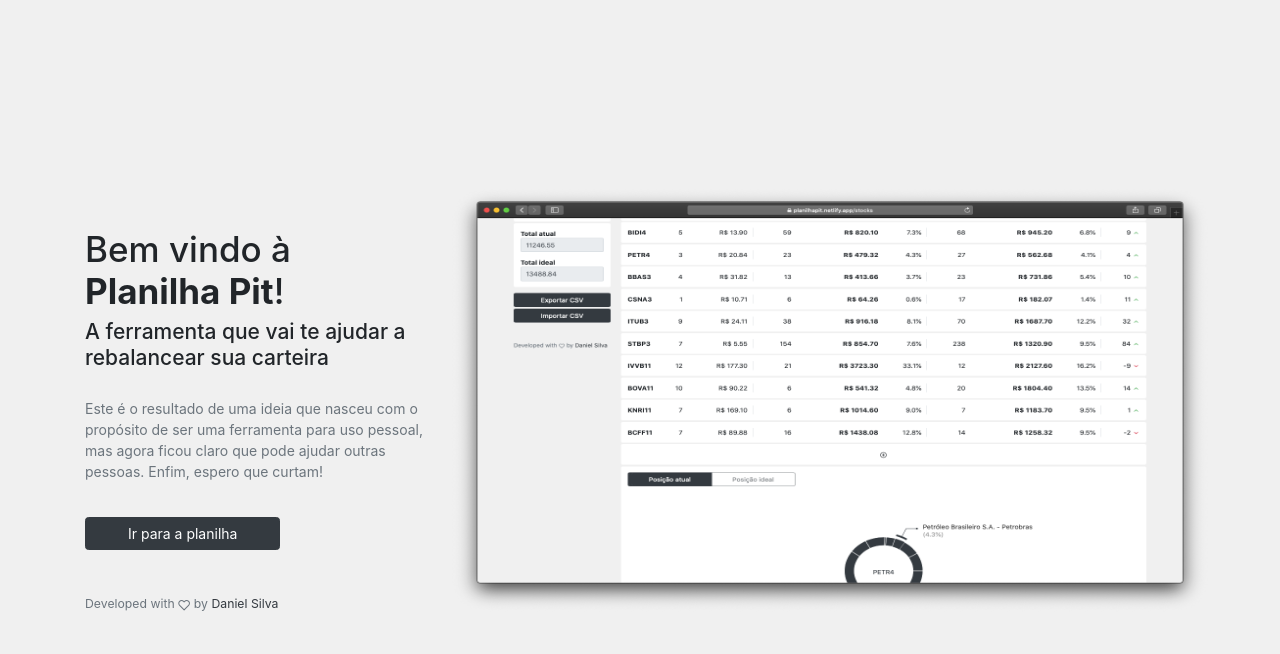
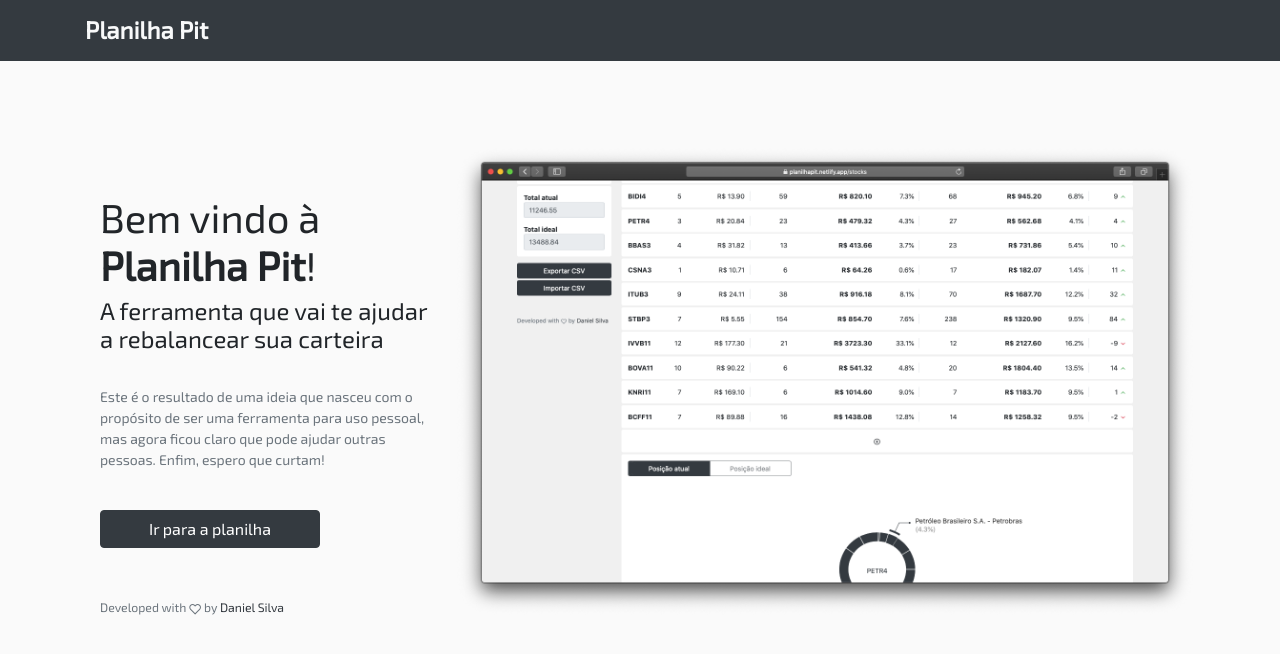
Before and after one commit to danjsillva/planilhapit, a Next.js app: page / in a window 1280 px wide. Shown: the top 654 px of the page. Built offline with nearby package versions, Linux system fonts and the light colour scheme.

Commit message:
feat: adicionado header

```diff
--- a/pages/_app.js
+++ b/pages/_app.js
@@ -2,6 +2,8 @@ import Head from "next/head";
 import { RecoilRoot } from "recoil";
 import { ToastContainer } from "react-toastify";
 import "react-toastify/dist/ReactToastify.css";
+
+import Header from "./components/header";
 
 import "../styles/globals.css";
 
@@ -16,6 +18,8 @@ const MyApp = ({ Component, pageProps }) => {
         ></script>
       </Head>
 
+      <Header />
+
       <Component {...pageProps} />
 
       <ToastContainer
--- a/pages/components/header.js
+++ b/pages/components/header.js
@@ -2,13 +2,19 @@ import React from "react";
 
 const Header = () => {
   return (
-    <header className="card card-body m-3">
-      <div className="row">
-        <div className="col-6 col-lg-12">
-
-        </div>
-        <div className="col-6 col-lg-12 mt-3">
-
+    <header className="bg-dark text-light p-3">
+      <div className="container">
+        <div className="row">
+          <div className="col-6">
+            <a
+              href="/"
+              className="h4 text-light"
+              style={{ textDecoration: "none" }}
+            >
+              <b>Planilha Pit</b>
+            </a>
+          </div>
+          <div className="col-6 text-right"></div>
         </div>
       </div>
     </header>
--- a/pages/components/stock-form.js
+++ b/pages/components/stock-form.js
@@ -125,7 +125,7 @@ const StockModal = () => {
           </div>
         </div>
 
-        <button
+        {/* <button
           type="submit"
           className="btn btn-dark mt-3 "
           disabled={
@@ -137,7 +137,7 @@ const StockModal = () => {
           }
         >
           Salvar alterações
-        </button>
+        </button> */}
       </form>
     </div>
   );
--- a/pages/index.js
+++ b/pages/index.js
@@ -7,9 +7,9 @@ const Welcome = () => {
   return (
     <div
       className="container d-flex align-items-center"
-      style={{ height: "100vh" }}
+      style={{ height: "80vh" }}
     >
-      <div className="row">
+      <div className="d-flex">
         <div className="col-4 pt-5">
           <h1>
             Bem vindo à <b>Planilha Pit</b>!
--- a/styles/globals.css
+++ b/styles/globals.css
@@ -1,13 +1,10 @@
 @import url("https://maxcdn.bootstrapcdn.com/bootstrap/latest/css/bootstrap.min.css");
 @import url("https://fonts.googleapis.com/css2?family=Exo+2&display=swap");
 
-html {
-  font-family: "Exo 2", sans-serif;
+body {
+  font-family: "Exo 2", sans-serif !important;
   font-size: 0.875rem;
-}
-
-body {
-  background-color: #f0f0f0;
+  background-color: #fafafa;
 }
 
 * {
```
